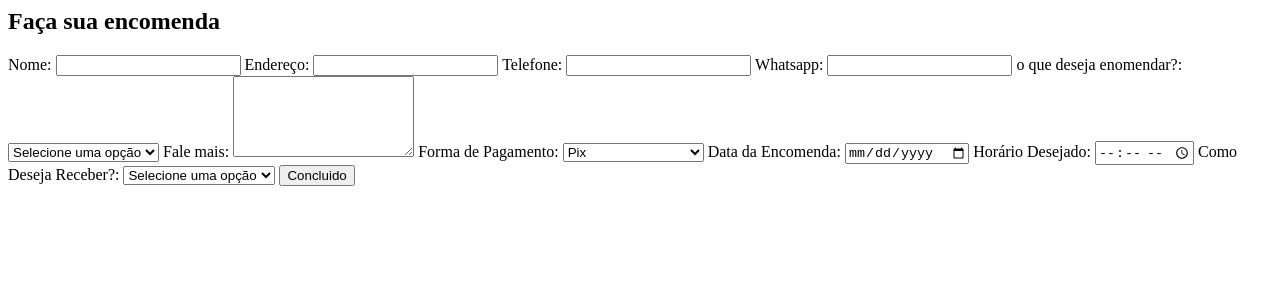
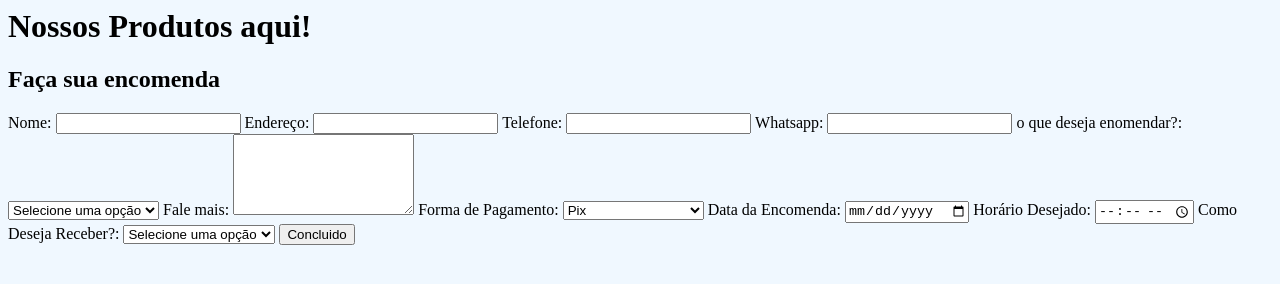
Before and after one commit to AndressaCamila02/nikeocome-o, a plain HTML site: page formulario.html in a window 1280 px wide. Drawn offline with Linux system fonts and the light colour scheme.

Commit message:
ahhhhhhhhhh

```diff
--- a/formulario.html
+++ b/formulario.html
@@ -1,3 +1,8 @@
+
+
+<body style="background-color: aliceblue;">
+<main>
+    <h1>Nossos Produtos aqui!</h1>
    <div class="form-container">
       <h2> Faça sua encomenda </h2>
        <form action="#" method="post">
@@ -59,3 +64,5 @@
 
       </form>
    </div>
+ </main>
+</body>
```
Lines whose indentation alone changed are shown as unchanged.
